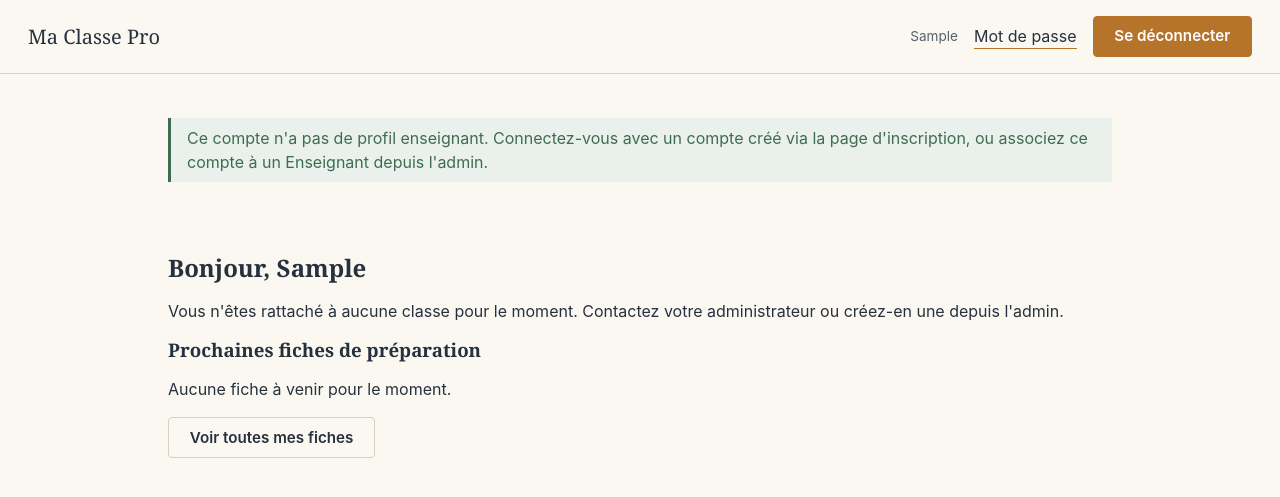
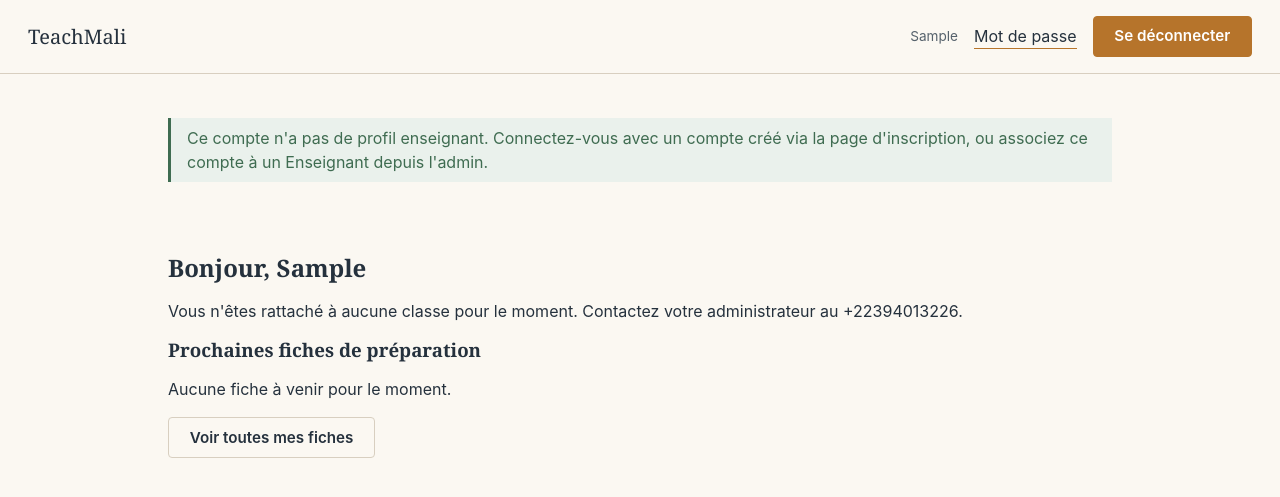
Before and after one commit to horondensidi-rgb/ma-classe-pro, a Django app: page /tableau-de-bord/ in a window 1280 px wide. Shown: the top 497 px of the page. Run offline with Django 5.2, Linux system fonts and the light colour scheme; the visitor is signed in with stand-in values (Sample User, id 1); data that the repository does not hold is empty.

Commit message:
Modification du nom de l'entête du site

```diff
--- a/templates/base.html
+++ b/templates/base.html
@@ -13,7 +13,7 @@
         {% if user.profil_eleve %}
             <a href="{% url 'evaluations:eleve_tableau_bord' %}" class="entete-marque">TeachMali</a>
         {% else %}
-            <a href="{% url 'comptes:tableau_bord' %}" class="entete-marque">Ma Classe Pro</a>
+            <a href="{% url 'comptes:tableau_bord' %}" class="entete-marque">TeachMali</a>
         {% endif %}
         {# user.profil_eleve / user.profil_enseignant : si la relation    #}
         {# n'existe pas pour cet utilisateur, Django templates renvoient  #}
--- a/templates/comptes/tableau_bord.html
+++ b/templates/comptes/tableau_bord.html
@@ -22,7 +22,7 @@
     {% else %}
         <p>
             Vous n'êtes rattaché à aucune classe pour le moment.
-            Contactez votre administrateur ou créez-en une depuis l'admin.
+            Contactez votre administrateur au +22394013226.
         </p>
     {% endif %}
 
```
